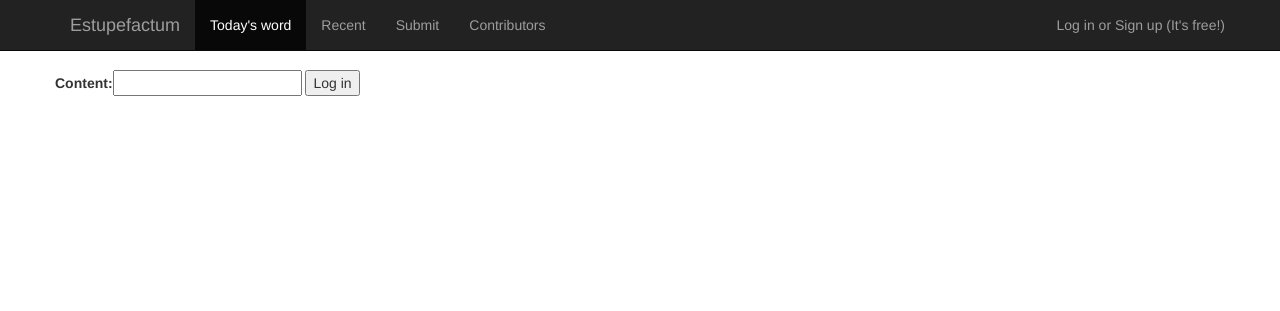
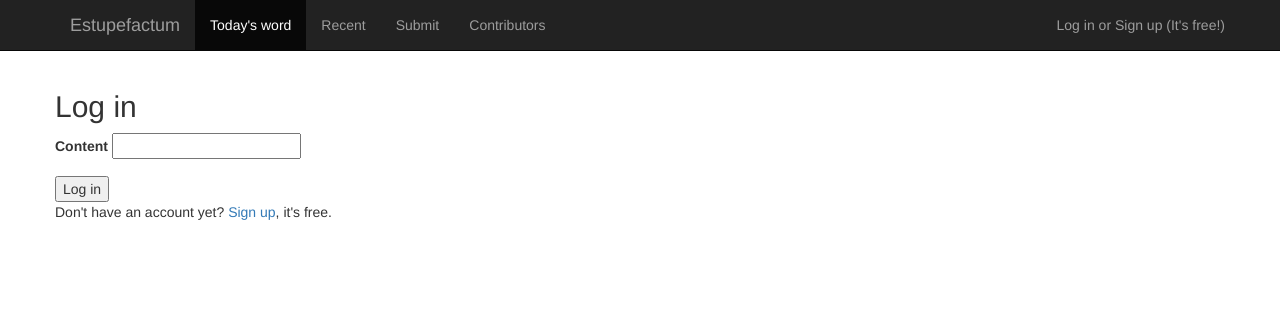
Before and after one commit to l90r/estupefactum, a Django app: template web/templates/login.html in a window 1280 px wide. Shown: the top 311 px of the page. Run offline with Django 3.2, Linux system fonts and the light colour scheme; the template is opened without the code that fills it: values that come from a table or form of the project are taken from there, others are empty; parts of the project's set-up code (start-up, migrations or seed data) failed here and were passed over; some libraries are stand-ins or nearby versions.

Commit message:
Login form: iterate over form fields

```diff
--- a/web/templates/login.html
+++ b/web/templates/login.html
@@ -1,8 +1,15 @@
 {% extends 'layout.html' %}
 
 {% block main %}
+<h2>Log in</h2>
 <form method=post>{% csrf_token %}
-    {{ form }}
-    <input type="submit" value="Log in">
+{% for field in form %}
+    <div class="form-group">
+        {{ field.errors }}
+        <label class="your-class" for="{{ field.auto_id }}">{{ field.label }}</label> {{ field }}
+    </div>
+{% endfor %}
+<input type="submit" value="Log in">
 </form>
+<p>Don't have an account yet? <a href="{% url 'signup' %}">Sign up</a>, it's free.</p>
 {% endblock %}
```
